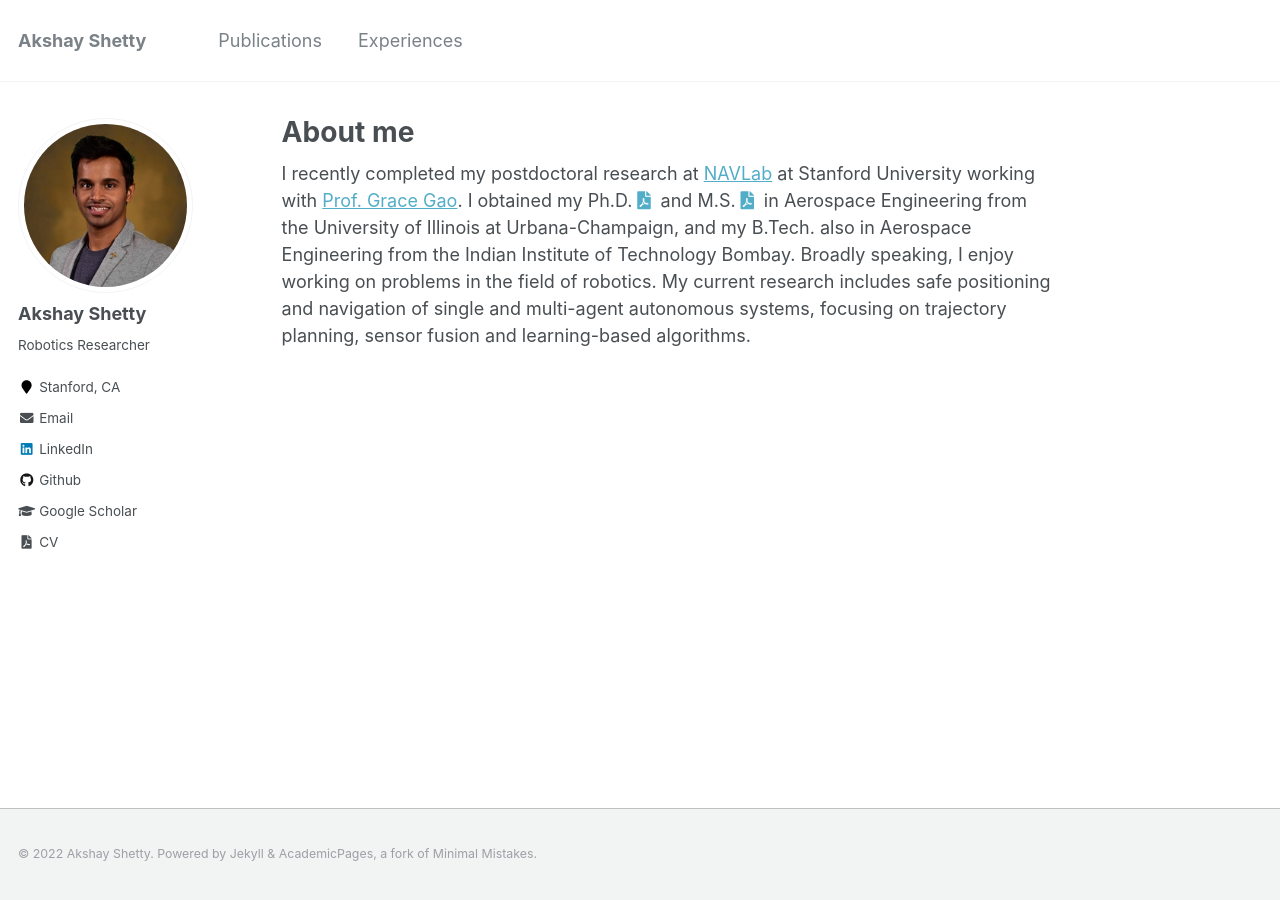
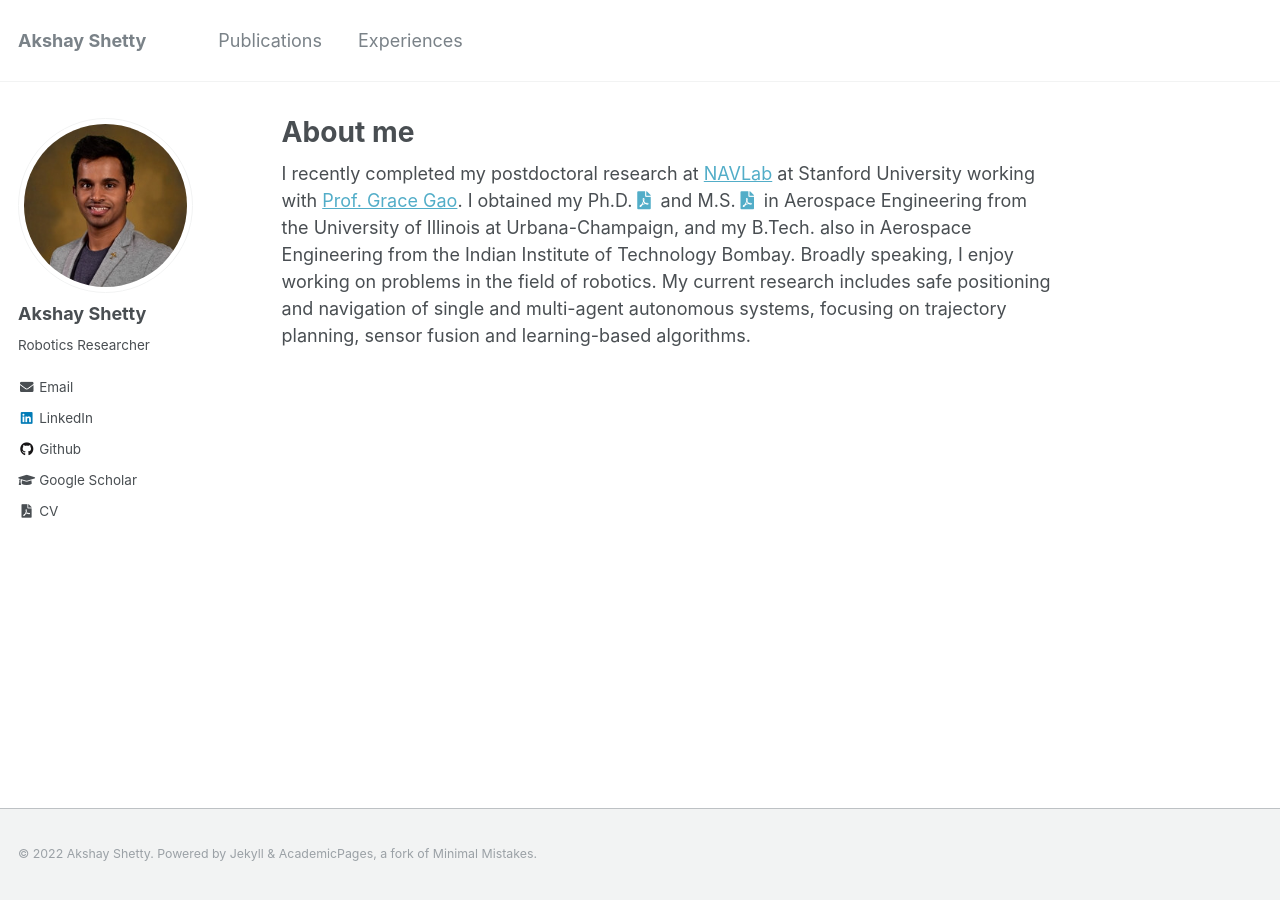
Before and after one commit to akshayshetty/akshayshetty.github.io, a Jekyll site: the page built from _pages/about.md, in a window 1280 px wide. Built offline with Jekyll 4.4.1, drawn with Linux system fonts in a browser that asks for light colours.

Commit message:
Update CV, remove location

```diff
--- a/_config.yml
+++ b/_config.yml
@@ -82,7 +82,7 @@ author:
   name             : "Akshay Shetty"
   avatar           : "headshot.jfif"
   bio              : "Robotics Researcher"
-  location         : "Stanford, CA"
+  location         :
   employer         :
   pubmed           :
   googlescholar    : "https://scholar.google.com/citations?user=16KzfYYAAAAJ&hl=en"
```
Also changed, not shown: 1 other file.
